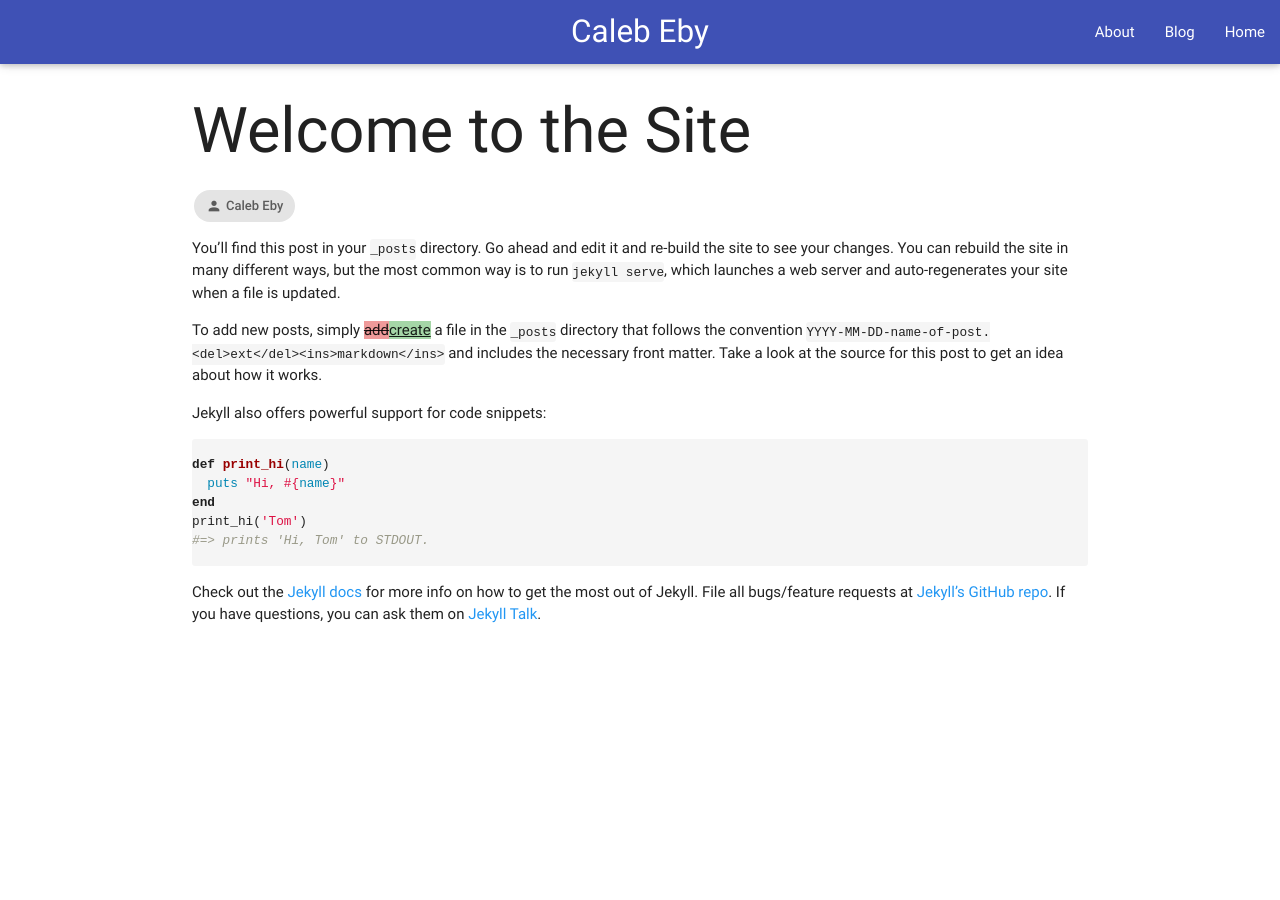
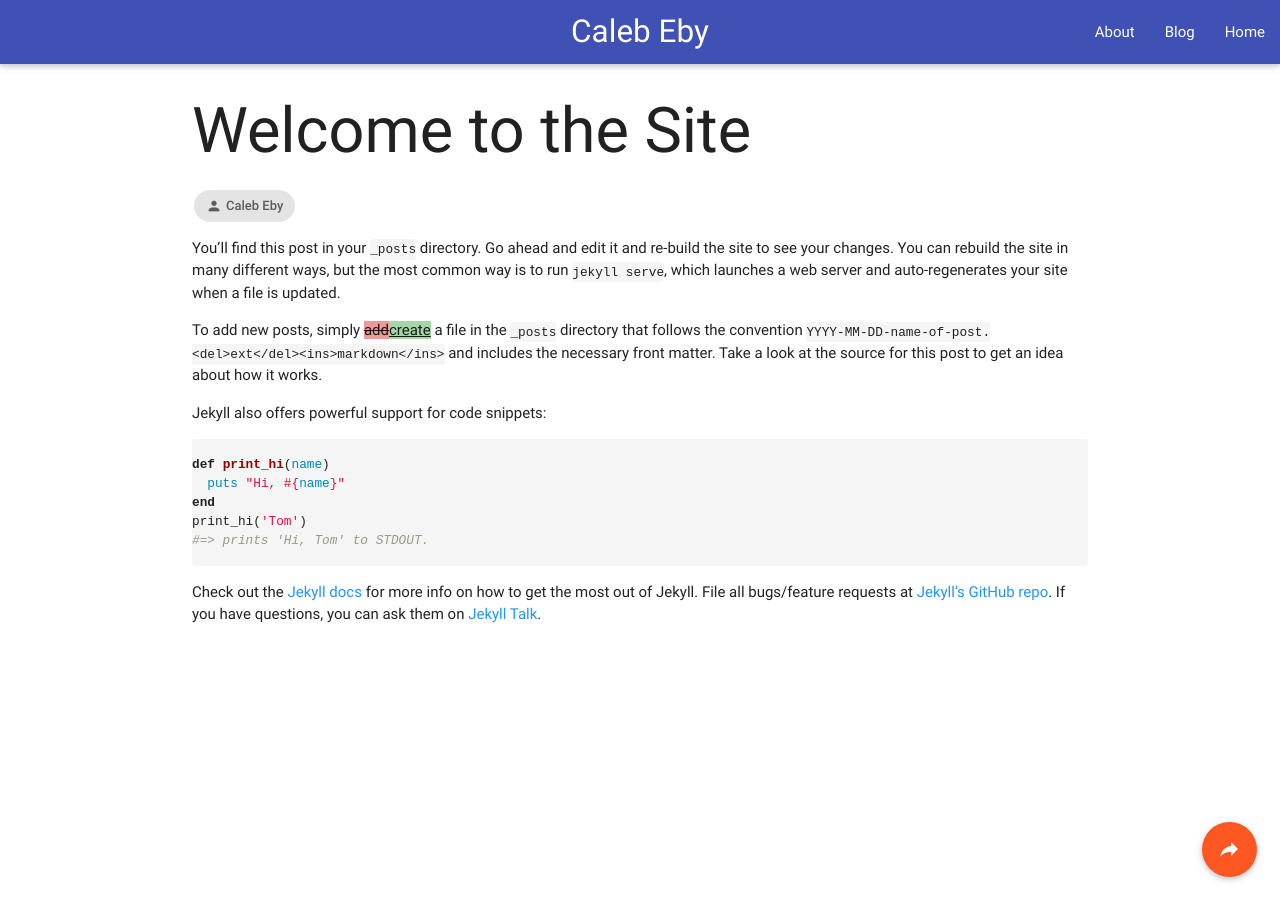
Before and after one commit to calebeby/calebeby.github.io, a Jekyll site: the page built from _posts/2016-01-07-welcome-to-the-site.markdown, in a window 1280 px wide. Built offline with Jekyll 4.4.1, drawn with Linux system fonts in a browser that asks for light colours; nearby versions of some CDN libraries.

Commit message:
add buttons

```diff
--- a/_layouts/post.html
+++ b/_layouts/post.html
@@ -27,3 +27,16 @@
     {{ content }}
   </div>
 </article>
+<div class="fixed-action-btn social-share">
+    <a class="btn-floating btn-large">
+      <i class="mdi mdi-share"></i>
+    </a>
+    <ul>
+			<li><a href="" class="btn-floating facebook"><i class="mdi mdi-facebook"></i></a></li>
+      <li><a href="" class="btn-floating twitter"><i class="mdi mdi-twitter"></i></a></li>
+      <li><a href="" class="btn-floating google-plus"><i class="mdi mdi-google-plus"></i></a></li>
+      <li><a href="" class="btn-floating pinterest"><i class="mdi mdi-pinterest"></i></a></li>
+			<li><a href="" class="btn-floating linkedin"><i class="mdi mdi-linkedin"></i></a></li>
+			<li><a href="" class="btn-floating reddit"><i class="mdi mdi-reddit"></i></a></li>
+    </ul>
+  </div>
--- a/_sass/_my-styles.scss
+++ b/_sass/_my-styles.scss
@@ -28,3 +28,8 @@
   @extend .green.lighten-3;
   border-left: 3px solid color("green", "base");
 }
+
+.social-share {
+  bottom: 25px;
+  right: 25px;
+}
```
